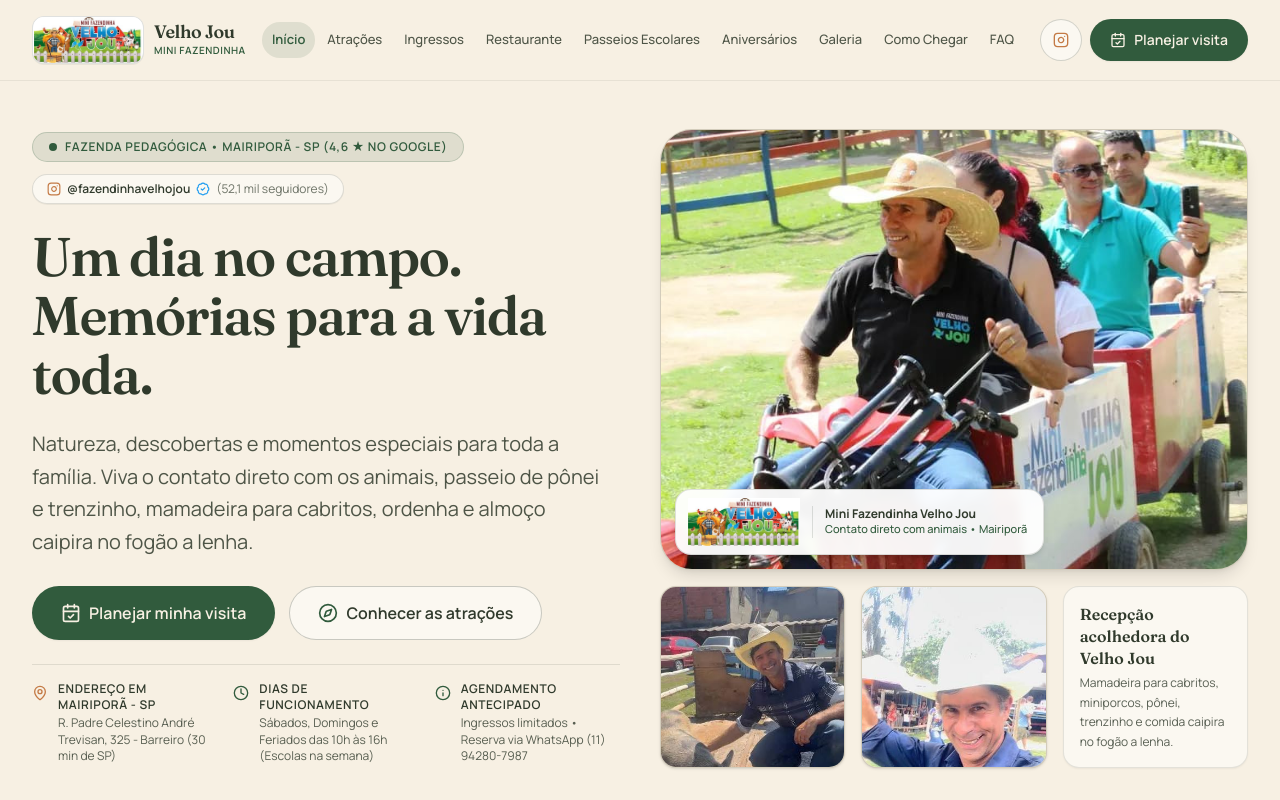
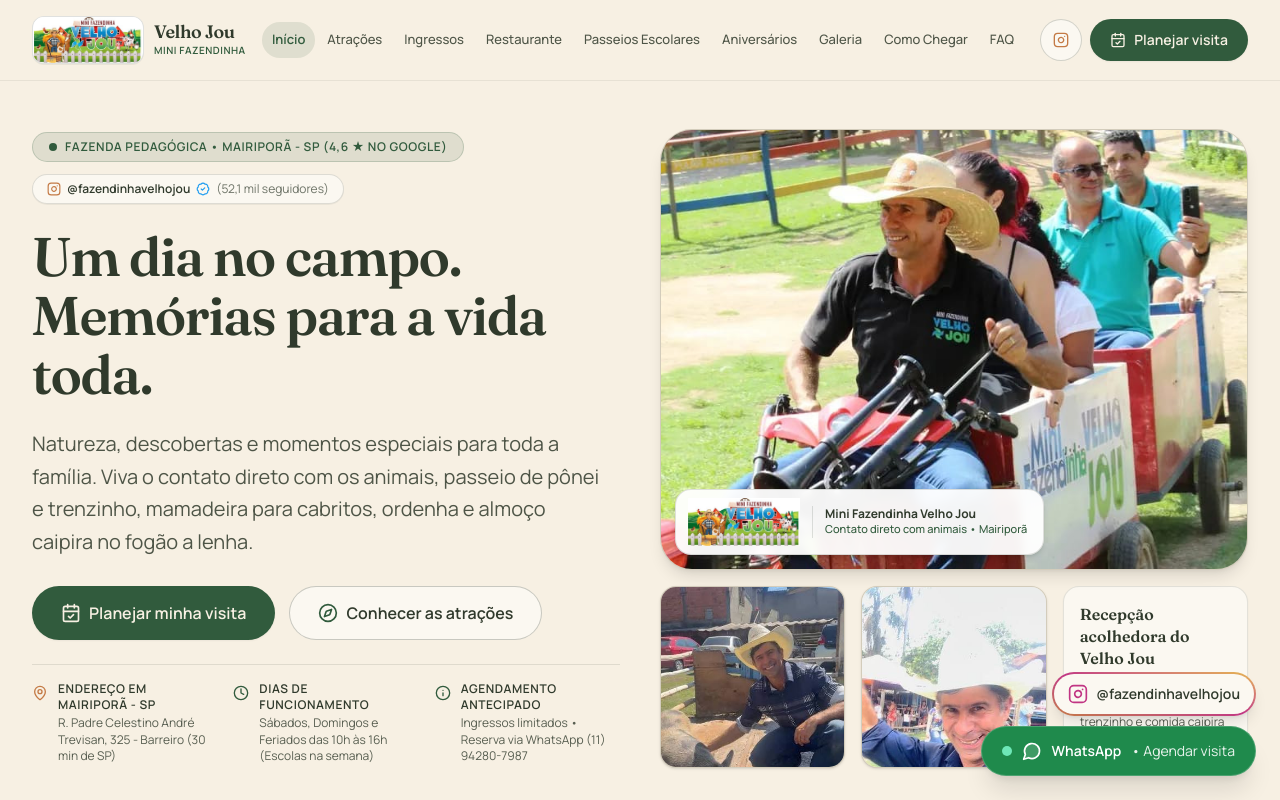
Before and after one commit to msjtec12/fazendinha-do-velho-jou, a Next.js app: page / in a window 1280 px wide. Shown: the top 800 px of the page. Built offline with nearby package versions, Linux system fonts and the light colour scheme.

Commit message:
feat(cro): add floating quick-contact buttons for WhatsApp and Instagram

```diff
--- a/src/app/layout.tsx
+++ b/src/app/layout.tsx
@@ -6,6 +6,7 @@ import { BookingProvider } from "@/components/booking/booking-context";
 import { WhatsAppBookingModal } from "@/components/booking/whatsapp-booking-modal";
 import { Header } from "@/components/layout/header";
 import { Footer } from "@/components/layout/footer";
+import { FloatingSocialActions } from "@/components/layout/floating-social-actions";
 import { JsonLd } from "@/components/seo/json-ld";
 
 const fraunces = localFont({
@@ -128,6 +129,7 @@ export default function RootLayout({
             {children}
           </main>
           <Footer />
+          <FloatingSocialActions />
           <WhatsAppBookingModal />
         </BookingProvider>
       </body>
--- /dev/null
+++ b/src/components/layout/floating-social-actions.tsx
@@ -0,0 +1,60 @@
+"use client";
+
+import React from "react";
+import { Instagram, MessageCircle } from "lucide-react";
+import { siteConfig } from "@/content/site-config";
+import { buildWhatsAppUrl } from "@/lib/whatsapp";
+
+export function FloatingSocialActions() {
+  const quickMessage =
+    "Olá! Vim pelo site da Mini Fazendinha Velho Jou e gostaria de informações sobre ingressos e agendamento de visita.";
+  const whatsappHref = buildWhatsAppUrl(
+    siteConfig.contact.whatsappNumber,
+    quickMessage
+  );
+
+  return (
+    <aside
+      aria-label="Acesso rápido ao WhatsApp e Instagram"
+      className="fixed bottom-4 right-4 sm:bottom-6 sm:right-6 z-40 flex flex-col items-end gap-2.5 pointer-events-none"
+    >
+      {/* Botão Flutuante do Instagram Oficial @fazendinhavelhojou */}
+      <a
+        href={siteConfig.social.instagramUrl}
+        target="_blank"
+        rel="noopener noreferrer"
+        aria-label="Seguir @fazendinhavelhojou no Instagram"
+        title="Ver vídeos e fotos no Instagram @fazendinhavelhojou"
+        className="pointer-events-auto group inline-flex items-center gap-2 rounded-full bg-gradient-to-tr from-[#C47A45] via-[#C13584] to-[#E5B74A] p-0.5 shadow-lg hover:scale-105 transition-transform"
+      >
+        <span className="inline-flex items-center gap-2 rounded-full bg-[#FBF8F1] group-hover:bg-transparent group-hover:text-white text-[#303A2C] px-3.5 py-2.5 text-xs sm:text-sm font-semibold transition-colors">
+          <Instagram
+            className="w-5 h-5 text-[#C13584] group-hover:text-white shrink-0 transition-colors"
+            aria-hidden="true"
+          />
+          <span className="hidden sm:inline">@fazendinhavelhojou</span>
+        </span>
+      </a>
+
+      {/* Botão Flutuante Principal do WhatsApp Oficial (11) 94280-7987 */}
+      <a
+        href={whatsappHref}
+        target="_blank"
+        rel="noopener noreferrer"
+        aria-label={`Conversar no WhatsApp ${siteConfig.contact.whatsappDisplay}`}
+        title={`Agendar visita pelo WhatsApp ${siteConfig.contact.whatsappDisplay}`}
+        className="pointer-events-auto group inline-flex items-center gap-2.5 rounded-full bg-[#1F8A4C] hover:bg-[#176B3A] text-white font-semibold px-4 sm:px-5 py-3 sm:py-3.5 text-xs sm:text-sm shadow-xl hover:scale-105 transition-all border border-white/20"
+      >
+        <span className="relative flex h-2.5 w-2.5 shrink-0">
+          <span className="animate-ping absolute inline-flex h-full w-full rounded-full bg-[#A7F3D0] opacity-75" />
+          <span className="relative inline-flex rounded-full h-2.5 w-2.5 bg-[#6EE7B7]" />
+        </span>
+        <MessageCircle className="w-5 h-5 shrink-0 fill-white/15" aria-hidden="true" />
+        <span>WhatsApp</span>
+        <span className="hidden md:inline text-white/90 font-normal">
+          • Agendar visita
+        </span>
+      </a>
+    </aside>
+  );
+}
```
